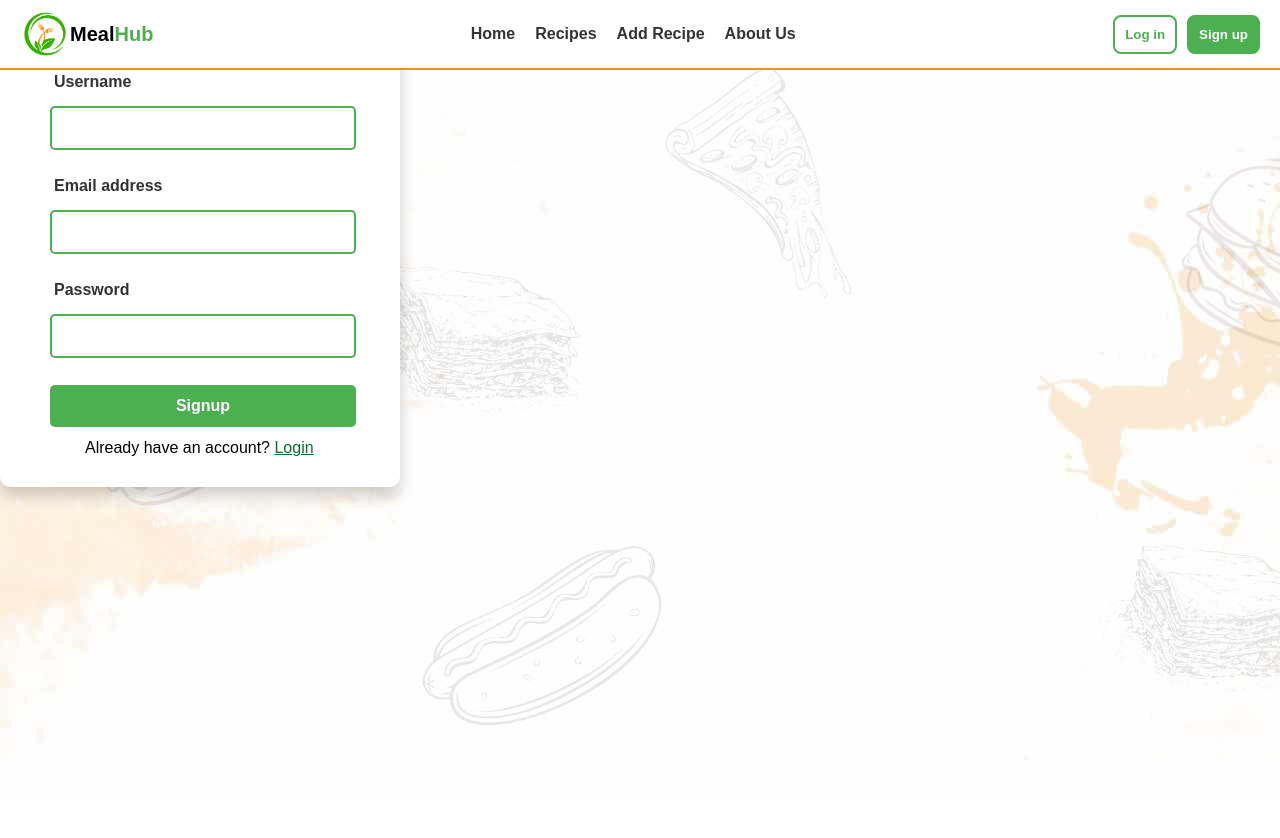
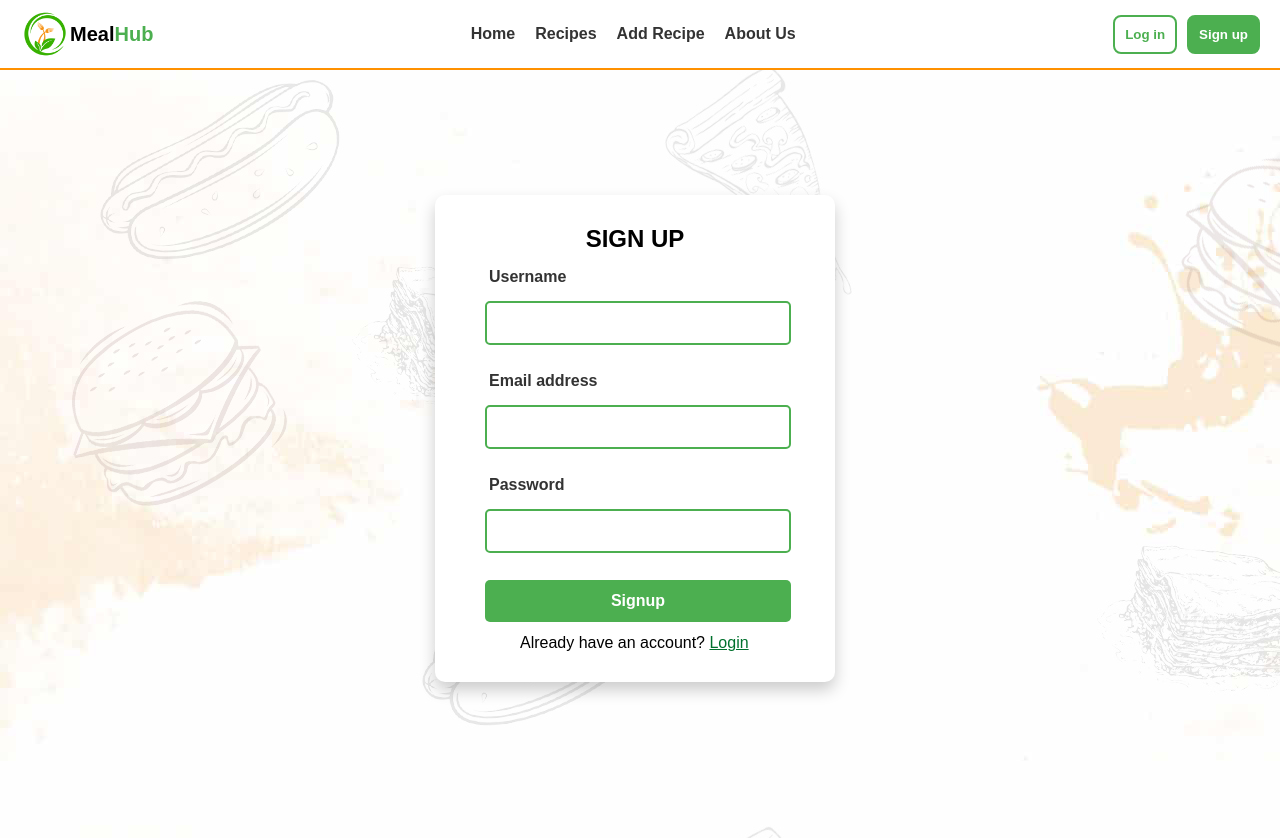
Before and after one commit to Manisha-Tmg/MealHub, a React (Create React App) app in the folder frontend/: page /register in a window 1280 px wide. Before the commit the page ends 800 px from the top, so only its background shows below. Built offline with nearby package versions, Linux system fonts and the light colour scheme.

Commit message:
updated code

```diff
--- a/frontend/src/Components/NavbaraddRecipe.js
+++ b/frontend/src/Components/NavbaraddRecipe.js
@@ -1,6 +1,5 @@
-import React, { useState } from "react";
+import React from "react";
 import "../Css/NavbarRecipe.css";
-import { useNavigate } from "react-router-dom";
 
 import { FontAwesomeIcon } from "@fortawesome/react-fontawesome";
 import { faArrowLeft } from "@fortawesome/free-solid-svg-icons";
--- a/frontend/src/Css/Login.css
+++ b/frontend/src/Css/Login.css
@@ -4,10 +4,16 @@
 }
 
 /* Body styling for background */
-body {
-  /* background-image: url(../Images/bg1.jpg); */
 
-  /* height: 100vh; Ensure the body takes up full screen height */
+.body-login {
+  font-family: "Segoe UI", Tahoma, Geneva, Verdana, sans-serif;
+  display: flex;
+  justify-content: center;
+  align-items: center;
+  height: 100vh; /* Ensure the body takes up full screen height*/
+  margin: 0;
+  padding: 0;
+  padding-top: 5%;
 }
 
 /* Form container styling */
--- a/frontend/src/Css/Signin.css
+++ b/frontend/src/Css/Signin.css
@@ -6,6 +6,18 @@
 /* Body styling for background */
 body {
   background-image: url(../Images/bg1.jpg);
+}
+
+.body-signin {
+  font-family: "Segoe UI", Tahoma, Geneva, Verdana, sans-serif;
+  display: flex;
+  justify-content: center;
+  align-items: center;
+  height: 100vh; /* Ensure the body takes up full screen height*/
+  margin: 0;
+  padding: 0;
+  /* padding-top: 87%; */
+  margin-top: 3%;
 }
 
 /* Form container styling */
@@ -97,7 +109,7 @@ form {
 /* Heading styling */
 .h-22 {
   margin-bottom: 15px;
-  color: #00712d;
+  color: #000000;
   text-align: center;
 }
 
@@ -105,3 +117,8 @@ form {
 .image {
   display: none; /* Hidden as it's not necessary in this context */
 }
+/* .span-s {
+  font-family: mv boli;
+  display: inline;
+  color: #ff9100; */
+/* } */
--- a/frontend/src/pages/Details.js
+++ b/frontend/src/pages/Details.js
@@ -1,7 +1,7 @@
 import React, { useEffect, useState } from "react";
 import { useParams } from "react-router-dom";
 
-import Navbar from "../Components/Navbar";
+// import Navbar from "../Components/Navbar";
 import Footer from "../Components/Footer";
 
 const Details = () => {
@@ -9,29 +9,31 @@ const Details = () => {
   const [recipe, setRecipe] = useState(null);
 
   useEffect(() => {
-    // Fetch recipe data by ID from your backend
-    const fetchRecipe = async () => {
+    // Fetch the recipe details from the backend API
+    const fetchRecipeDetails = async () => {
       try {
-        const res = await fetch(`http://localhost:4000/user/recipe-user/${id}`);
-        const data = await res.json();
-        setRecipe(data);
+        const response = await fetch(`http://localhost:4000/recipes/${id}`);
+        const data = await response.json();
+        if (response.ok) {
+          setRecipe(data.recipe);
+        } else {
+          console.log("Error fetching recipe:", data.message);
+        }
       } catch (error) {
-        console.error("Error fetching recipe:", error);
+        console.log("Server error:", error);
       }
     };
 
-    fetchRecipe();
+    fetchRecipeDetails();
   }, [id]);
 
   if (!recipe) {
-    return <div>Loading...</div>;
+    return <p>Loading recipe...</p>;
   }
 
   return (
-    <div className="recipe-details-page">
-      <Navbar />
     <div className="recipe-details">
-        <h1>{recipe.title}</h1>
+      <h2>{recipe.title}</h2>
       <img src={recipe.imageUrl} alt={recipe.title} />
       <p>{recipe.description}</p>
       <h3>Ingredients</h3>
@@ -42,8 +44,18 @@ const Details = () => {
       </ul>
       <h3>Instructions</h3>
       <p>{recipe.instructions}</p>
-        <h4>Cooking Time: {recipe.time} minutes</h4>
-      </div>
+      <p>Cooking Time: {recipe.time} minutes</p>
+      <h3>Reviews</h3>
+      <ul>
+        {recipe.reviews.map((review, index) => (
+          <li key={index}>{review}</li>
+        ))}
+      </ul>
+      <h3>Ratings</h3>
+      <p>
+        Average Rating:{" "}
+        {recipe.ratings.reduce((a, b) => a + b, 0) / recipe.ratings.length}
+      </p>
       <Footer />
     </div>
   );
--- a/frontend/src/pages/Forgotpass.js
+++ b/frontend/src/pages/Forgotpass.js
@@ -3,7 +3,7 @@ import "../Css/Body.css";
 
 const Forgotpass = () => {
   return (
-    <div className="body">
+    <div className="body-forgot">
       <form className="form-login">
         <h2 className="h-2">Forgot Password</h2>
         <p className="enter">
--- a/frontend/src/pages/Home.js
+++ b/frontend/src/pages/Home.js
@@ -7,7 +7,7 @@ import Navbar from "../Components/Navbar";
 const Home = () => {
   return (
     <div style={{ height: "80vh" }}>
-      {/* <Navbar /> */}
+      <Navbar />
       <Body />
       <Recipe />
       <Footer />
--- a/frontend/src/pages/Login.js
+++ b/frontend/src/pages/Login.js
@@ -32,8 +32,9 @@ const Login = () => {
   };
 
   return (
+    <div className="body-login">
       <form className="form-login" onSubmit={handleLogin}>
-      <h2 className="h-2">LOGIN</h2>
+        <h2 className="h-2">LOG IN</h2>
         <div className="mb-3">
           <label htmlFor="exampleInputEmail1" className="form-label">
             Email address
@@ -80,6 +81,7 @@ const Login = () => {
           </Link>{" "}
         </label>
       </form>
+    </div>
   );
 };
 
--- a/frontend/src/pages/Resetpass1.js
+++ b/frontend/src/pages/Resetpass1.js
@@ -3,7 +3,7 @@ import "../Css/Forgot.css";
 
 const Resetpass1 = () => {
   return (
-    <div>
+    <div className="body-forgot">
       <form className="form-login">
         <h2 className="h-2">Reset Password</h2>
         <p className="enter">Please reset your password.</p>
--- a/frontend/src/pages/Signin.js
+++ b/frontend/src/pages/Signin.js
@@ -30,9 +30,9 @@ const Signin = () => {
     }
   };
   return (
-    <div>
+    <div className="body-signin">
       <form className="form-sign" onSubmit={handleSignup}>
-        <h2 className="h-22">Sign up</h2>
+        <h2 className="h-22">SIGN UP</h2>
 
         <div className="m-3">
           <label for="exampleInputEmail1" className="form-label">
```
Lines whose indentation alone changed are shown as unchanged.
